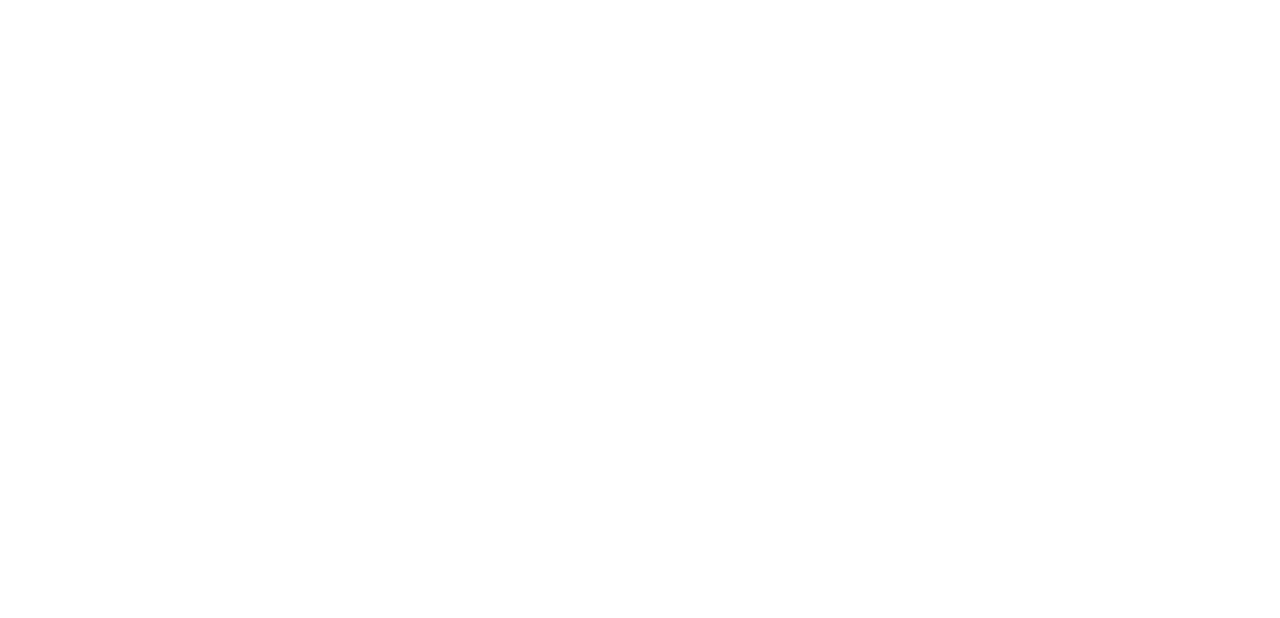
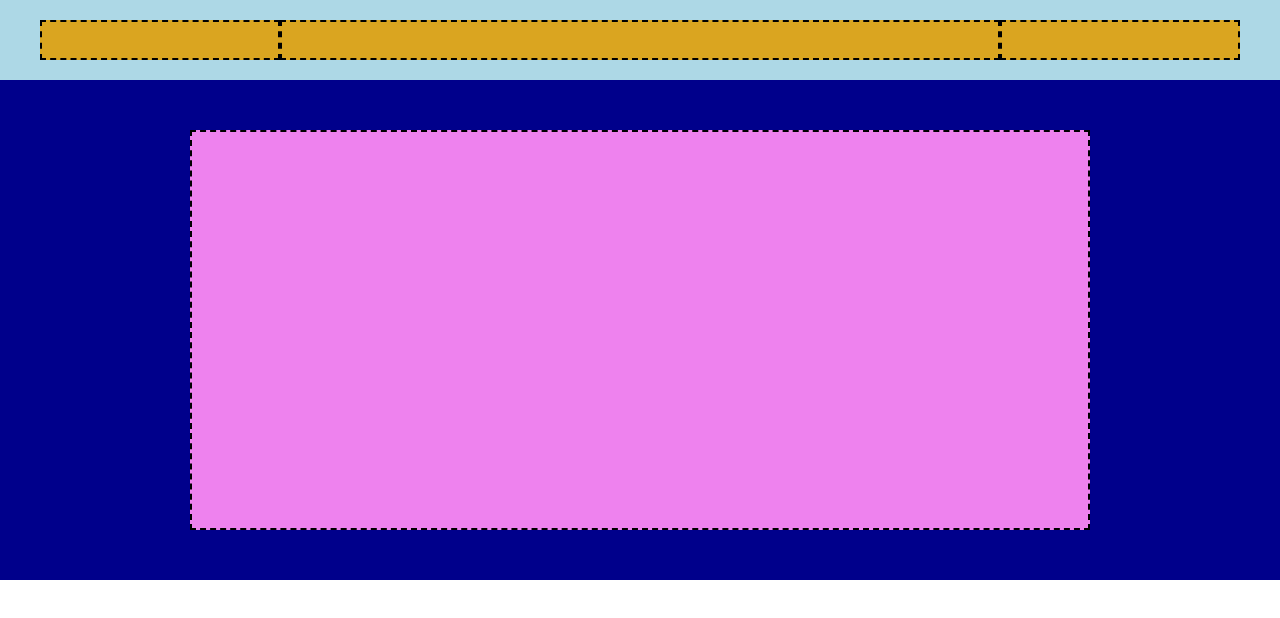
Before and after one commit to FernandoVerderame/htmlcss-struttura-discord, a plain HTML site: page index.html in a window 1280 px wide. Drawn offline with Linux system fonts and the light colour scheme.

Commit message:
added header

```diff
--- a/css/style.css
+++ b/css/style.css
@@ -0,0 +1,57 @@
+/* Reset */
+* {
+    margin: 0;
+    padding: 0;
+    box-sizing: border-box;
+}
+
+/* Generics */
+header {
+    min-height: 80px;
+    background-color: #ADD8E6;
+    padding: 20px;
+}
+
+
+
+.nav-container {
+    max-width: 1200px;
+    margin: 0 auto;
+    display: flex;
+    background-color: #DAA520
+}
+
+.left-nav {
+    flex-basis: 20%;
+    min-height: 40px;
+    border: 2px dashed black;
+}
+
+.mid-nav {
+    flex-basis: 60%;
+    min-height: 40px;
+    border: 2px dashed black;
+}
+
+.right-nav {
+    flex-basis: 20%;
+    min-height: 40px;
+    border: 2px dashed black;
+}
+
+.head-container {
+    background-color: #00008B;
+    min-height: 500px;
+    display: flex;
+    flex-direction: row;
+    justify-content: center;
+}
+
+.box-fucsia {
+    flex-basis: 900px;
+    min-height: 400px;
+    background-color: #EE82EE;
+    border: 2px dashed black;
+    display: flex;
+    align-self: center;
+}
--- a/index.html
+++ b/index.html
@@ -12,5 +12,19 @@
 </head>
 <body>
 
+    <!-- Intestazione -->
+    <header>
+        <nav class="nav-container">
+            <div class="left-nav"></div>
+            <div class="mid-nav"></div>
+            <div class="right-nav"></div>
+        </nav>
+    </header>
+
+    <div class="head-container">
+        <div class="box-fucsia"></div>
+    </div>
+
+
 </body>
 </html>
```
